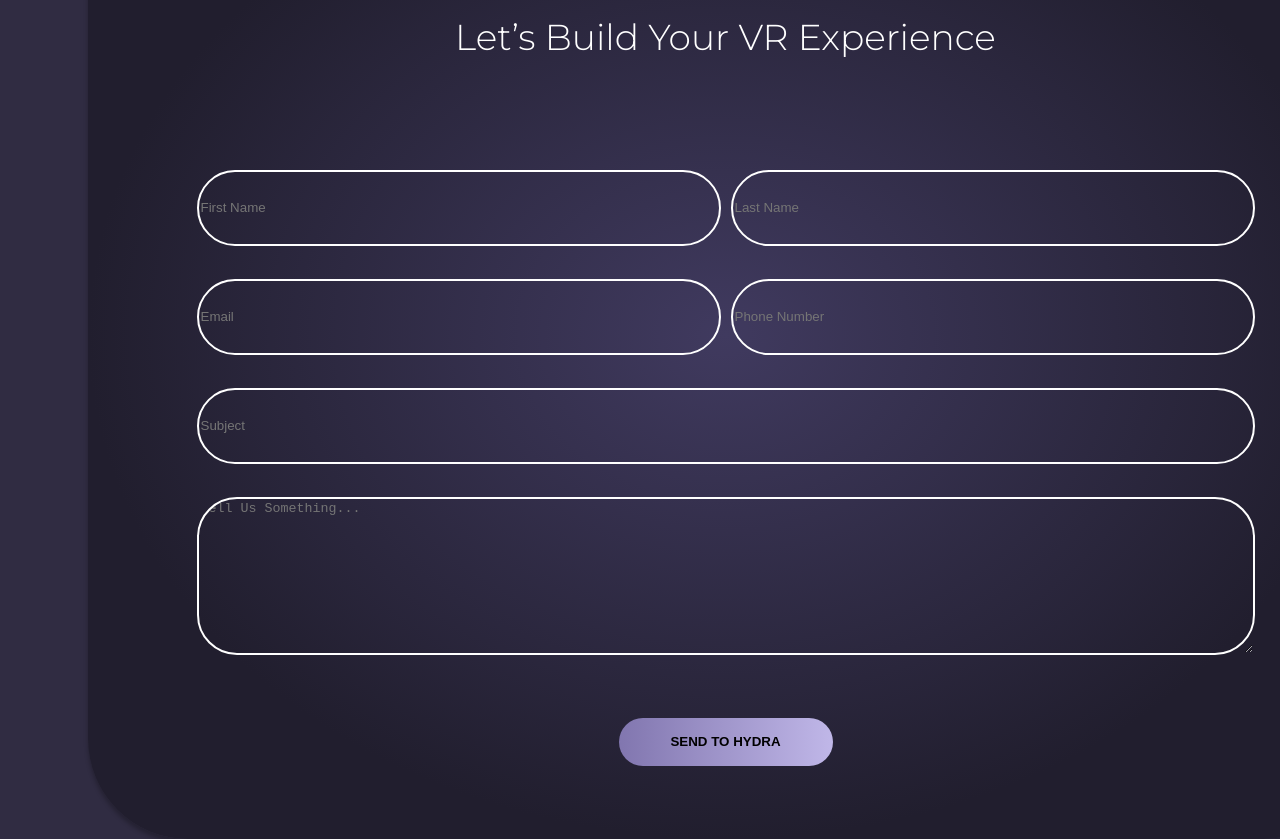
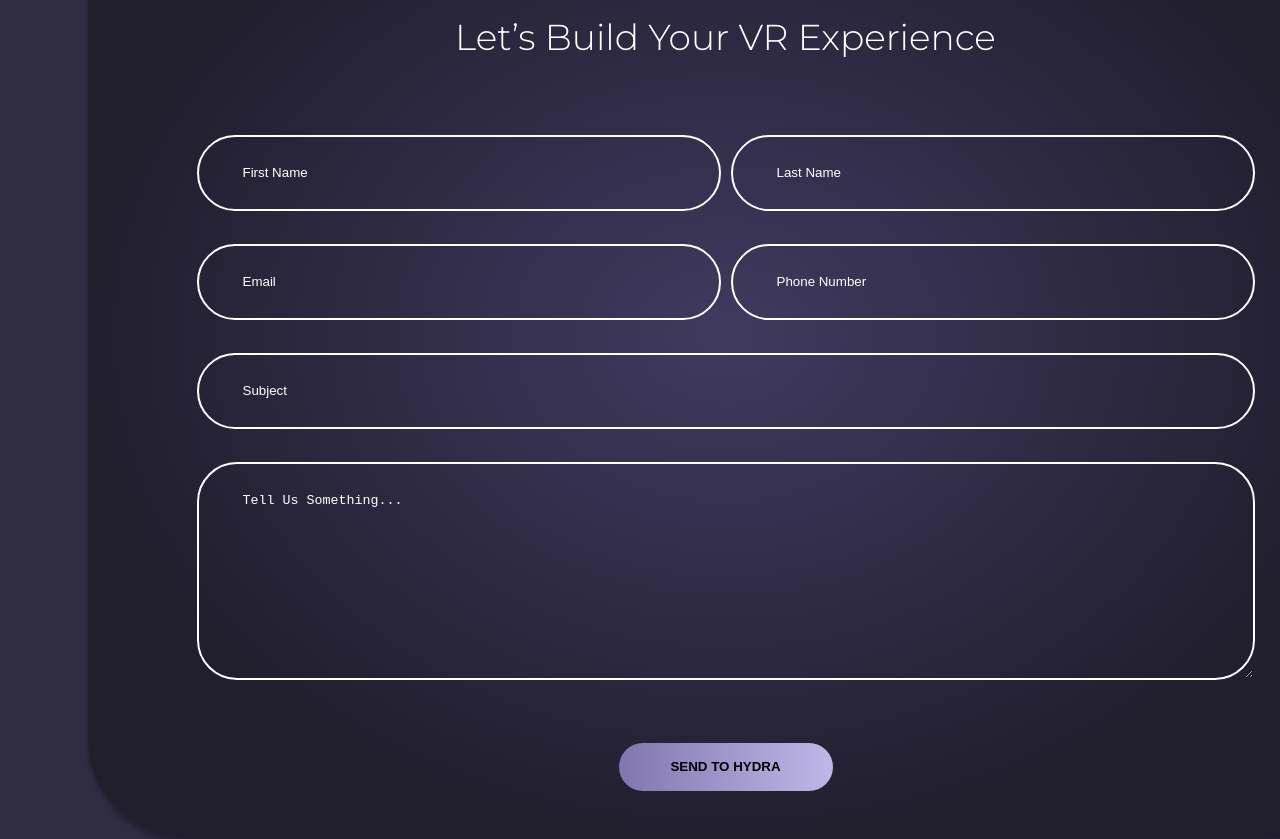
Before and after one commit to mariocarvalho-2205/landing_page, a React (Vite) app: page / in a window 1280 px wide. Shown: the part 4800-5639 px from the top of the page. Built offline with nearby package versions, Linux system fonts and the light colour scheme.

Commit message:
placeholder add

```diff
--- a/src/components/SectionSix/styles.css
+++ b/src/components/SectionSix/styles.css
@@ -26,7 +26,7 @@
 }
 
 .sectionSix_form_container {
-	margin: 35px auto 84px auto;
+	margin: 0 auto 84px auto;
 	max-width: 1058px;
 }
 
@@ -67,10 +67,15 @@
 	border: 2px solid #fff;
 }
 
+.sectionSix_Form textarea {
+    height: 210px;
+}
 
 .sectionSix_Form input::placeholder,
 .sectionSix_Form textarea::placeholder {
-    margin-left: 42px;
+    padding: 27px 42px;
+    font-weight: 400;
+    color: #fff;
 }
 
 .sectionSix_Form input {
@@ -78,5 +83,5 @@
 }
 
 .sectionSix_Form button {
-    margin: 30px auto;
+    margin: 30px auto ;
 }
```
